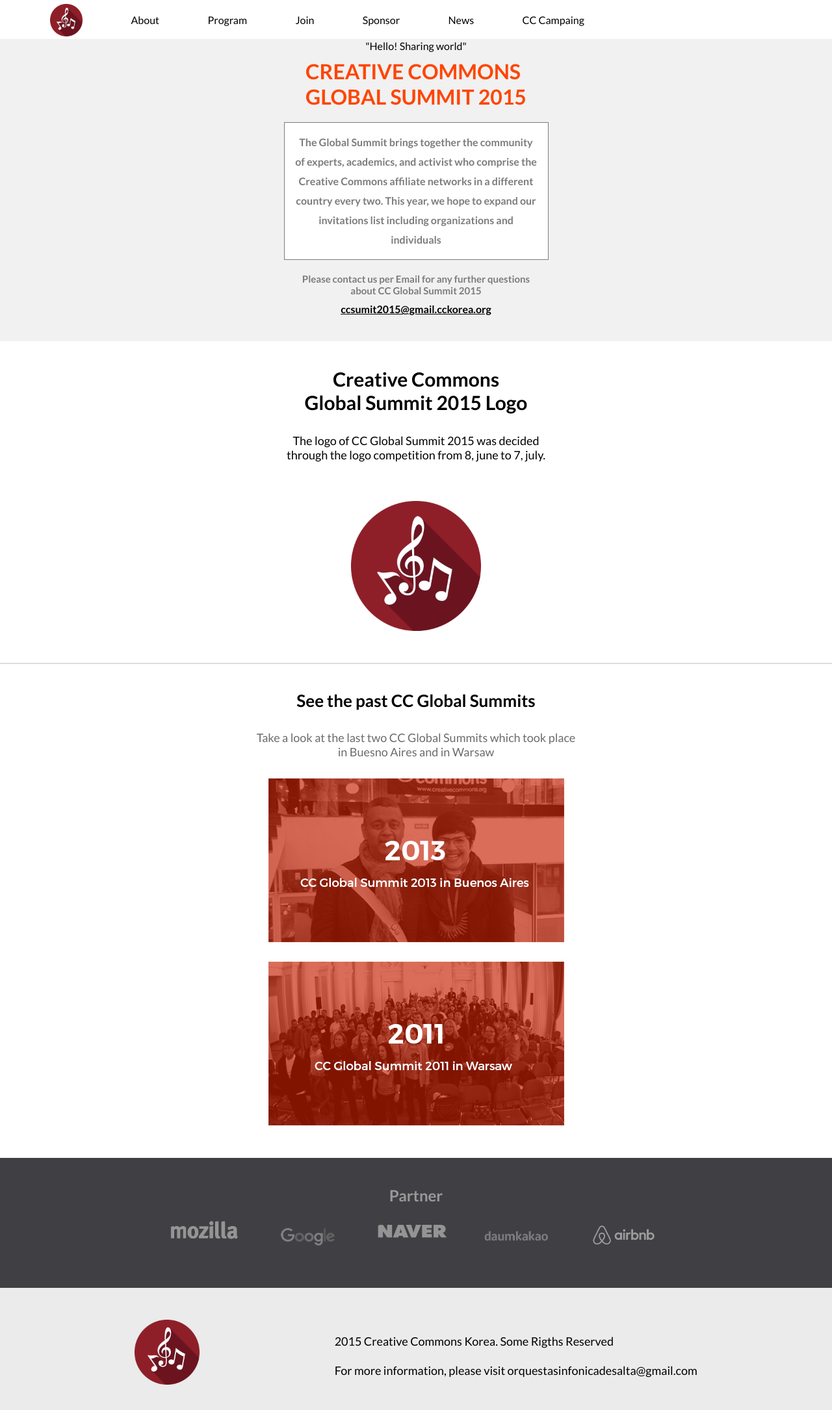
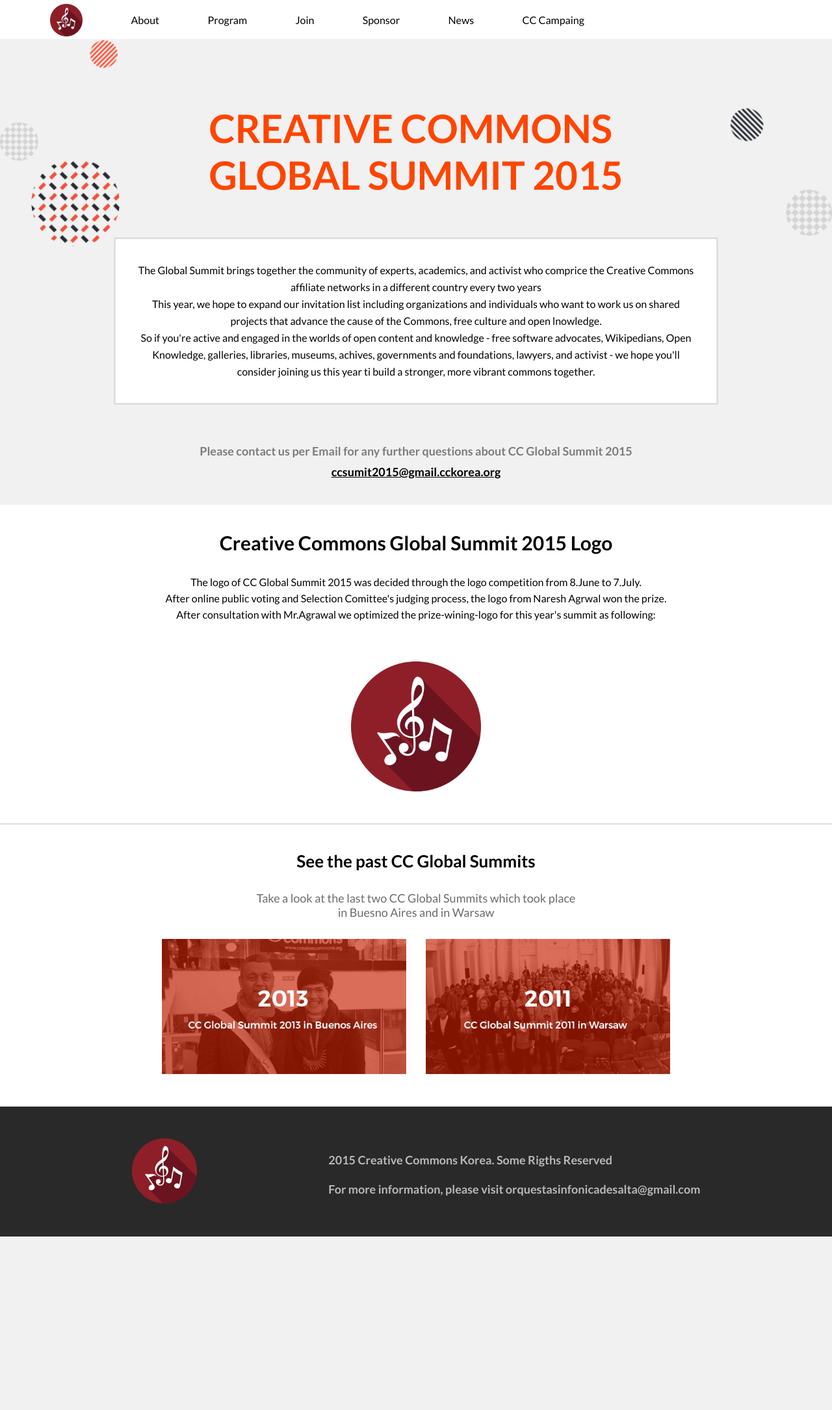
Before and after one commit to IsmaelMastronardi/Capstone1, a website: page about.html in a window 1280 px wide. Shown: the whole page at 65% size. After the commit the page ends 1903 px from the top, so only its background shows below. Drawn offline with Linux system fonts and the light colour scheme.

Commit message:
add about page design for desktop

```diff
--- a/about.html
+++ b/about.html
@@ -44,16 +44,31 @@
           This year, we hope to expand our invitations list including organizations
           and individuals
         </p>
-        <p class="conctactInfo">Please contact us per Email for any further questions <br/>
+        <p class="aboutDescriptionDesktop">
+          The Global Summit brings together the community of experts, academics, and activist who comprice the
+          Creative Commons <br/> affiliate networks in a different country every two years<br/>This year, we hope to expand our
+          invitation list including organizations and individuals who want to work us on shared <br/>
+          projects that advance the cause of the Commons, free culture and open lnowledge. <br/>So if you're active
+          and engaged in the worlds of open content and knowledge - free software advocates, Wikipedians, Open<br/>Knowledge,
+          galleries, libraries, museums, achives, governments and foundations, lawyers, and activist - we hope you'll <br/>
+          consider joining us this year ti build a stronger, more vibrant commons together.
+        </p>
+        <p class="conctactInfo">Please contact us per Email for any further questions <br class="breakMobile"/>
         about CC Global Summit 2015</p>
         <a class="email">ccsumit2015@gmail.cckorea.org</a>
       </div>
     </section>
     <section class="logoInfo">
       <div class="logoDescription">
-        <h2 class="logoDescriptionTitle">Creative Commons<br/> Global Summit 2015 Logo</h2>
+        <h2 class="logoDescriptionTitle">Creative Commons<br class="breakMobile"/> Global Summit 2015 Logo</h2>
         <p class="logoDescriptionText">The logo of CC Global Summit 2015 was decided <br/>
-          through the logo competition from 8, june to 7, july.</p>
+          through the logo competition from 8, june to 7, july.
+        </p>
+        <p class="logoDescriptionTextDesktop">The logo of CC Global Summit 2015 was decided through the logo
+          competition from 8.June to 7.July.<br/>After online public voting and Selection Comittee's judging
+          process, the logo from Naresh Agrwal won the prize. <br/>After consultation with Mr.Agrawal we optimized
+          the prize-wining-logo for this year's summit as following:
+        </p>
       </div>
       <div class="logoDiv">
         <img src="./assets/navbar/orchestraIcon.jpg" class="logoInfoLogo">
@@ -63,12 +78,14 @@
       <h2 class="pastConcertTitle">See the past CC Global Summits</h2>
       <p class="pastConcertDescription">Take a look at the last two CC Global Summits which took place <br/>
       in Buesno Aires and in Warsaw</p>
-      <img  class="pastConcertsImg" src="./assets/pastConcerts/pastConcert1.png">
-      <img  class="pastConcertsImg" src="./assets/pastConcerts/pastConcert2.png">
+      <div class="pastConcertsDiv">
+        <img  class="pastConcertsImg" src="./assets/pastConcerts/pastConcert1.png">
+        <img  class="pastConcertsImg" src="./assets/pastConcerts/pastConcert2.png">
+      </div>
     </section>
   </main>
   <footer class="aboutFooter">
-    <article class="sponsors">
+    <article class="sponsors aboutDisplay">
       <div class="sponsorTitleDiv">
         <p class="sponsorTitle">Partner</p>
       </div>
@@ -80,15 +97,16 @@
         <li class="sponsorListItem"><img src="./assets/footer/airbnbIcon.png" class="sponsorIconsAbout iconMargin iconSize"></li>
       </ul>
     </article>
-    <article class="license">
+    <article class="license aboutLicense">
       <div class="rigthsIcon">
         <img class="orchestraIconFooter" src="./assets/navbar/orchestraIcon.jpg">
       </div>
-      <div class="rigths">
+      <div class="rigths aboutRigths">
         <p class="rigthsDescription">2015 Creative Commons Korea.<br class="rigthsBreakMobile"/> Some Rigths Reserved</p>
         <p class="rigthsDesktop">For more information, please visit orquestasinfonicadesalta@gmail.com</p>
       </div>
     </article>
   </footer>
+  <script src="./scripts/mobileMenu.js"></script>
 </body>
 </html>
--- a/scripts/mobileMenu.js
+++ b/scripts/mobileMenu.js
@@ -2,6 +2,7 @@
 function deleteMenu() {
   const mobileNabvar = document.querySelector('.mobileNabvar');
   mobileNabvar.remove();
+  document.body.style.overflow = 'auto';
 }
 
 function createMenu() {
@@ -9,14 +10,15 @@
   mobileNabvar.classList.add('mobileNabvar');
   mobileNabvar.id = 'mobileNabvar';
   mobileNabvar.innerHTML = `
+  <button class="mobileMenuExit" id="mobileMenuBtn">X</button>
   <ul class="mobileNabvarList">
-    <li class="mobileNabvarListItem"><a>Program</a></li>
-    <li class="mobileNabvarListItem"><a>Musicians</a></li>
+    <li><a class="mobileNabvarListItem">Program</a></li>
+    <li><a class="mobileNabvarListItem">Musicians</a></li>
   </ul>
-  <button class="mobileMenuExit" id="mobileMenuBtn">X</button>
   `;
   document.body.appendChild(mobileNabvar);
   const menuExit = document.querySelector('#mobileMenuBtn');
   menuExit.addEventListener('click', deleteMenu);
+  document.body.style.overflow = 'hidden';
 }
 hamburgerMenu.addEventListener('click', createMenu);
--- a/styles/footer.css
+++ b/styles/footer.css
@@ -6,7 +6,7 @@
   background-color: rgb(63, 63, 68);
   color: white;
   font-size: 20px;
-  height: 200px;
+  height: 230px;
   width: 100%;
 }
 
@@ -91,4 +91,17 @@
   .rigthsBreakMobile {
     display: none;
   }
+
+  .aboutDisplay {
+    display: none;
+  }
+
+  .aboutLicense {
+    background-color: rgb(41, 41, 41);
+  }
+
+  .aboutRigths {
+    color: rgb(184, 184, 184);
+    font-weight: bold;
+  }
 }
--- a/styles/headline.css
+++ b/styles/headline.css
@@ -44,6 +44,9 @@
   display: flex;
   flex-direction: row;
   justify-content: center;
+  background-image: url(../assets/Headline/backgroundDesingAbout.png);
+  background-size: contain;
+  background-repeat: no-repeat;
 }
 
 .headlineDivAbout {
@@ -59,12 +62,12 @@
 }
 
 .pageTitleAbout {
-  font-size: 32px;
+  font-size: 34px;
   color: orangered;
 }
 
 .aboutDescription {
-  border: 1px solid;
+  border: 2px solid rgb(222, 222, 222);
   text-align: center;
   max-width: 375px;
   background-color: white;
@@ -74,6 +77,10 @@
   margin-bottom: 20px;
   line-height: 30px;
   font-weight: bold;
+}
+
+.aboutDescriptionDesktop {
+  display: none;
 }
 
 .conctactInfo {
@@ -114,4 +121,40 @@
   .places {
     font-size: 18px;
   }
+
+  .aboutDescription {
+    display: none;
+  }
+
+  .smallTitle {
+    display: none;
+  }
+
+  .pageTitleAbout {
+    font-size: 60px;
+    margin-top: 100px;
+  }
+
+  .aboutDescriptionDesktop {
+    display: initial;
+    text-align: center;
+    border: 3px solid rgb(224, 224, 224);
+    padding: 35px;
+    background-color: white;
+    margin-top: 60px;
+    margin-bottom: 60px;
+    line-height: 26px;
+  }
+
+  .breakMobile {
+    display: none;
+  }
+
+  .conctactInfo {
+    font-size: 18px;
+  }
+
+  .email {
+    font-size: 18px;
+  }
 }
--- a/styles/logoInfo.css
+++ b/styles/logoInfo.css
@@ -32,3 +32,18 @@
 .logoInfoLogo {
   width: 200px;
 }
+
+.logoDescriptionTextDesktop {
+  display: none;
+}
+
+@media only screen and (min-width: 768px) {
+  .logoDescriptionText {
+    display: none;
+  }
+
+  .logoDescriptionTextDesktop {
+    display: inherit;
+    line-height: 25px;
+  }
+}
--- a/styles/navbar.css
+++ b/styles/navbar.css
@@ -33,14 +33,37 @@
   left: 0;
   right: 0;
   z-index: 999;
+  display: flex;
+  flex-direction: column;
+  gap: 10px;
+  padding-left: 20px;
+  padding-top: 40px;
 }
 
 .mobileNabvarList {
   list-style: none;
+  padding: 0;
+  display: flex;
+  flex-direction: column;
+  gap: 60px;
 }
 
 .mobileNabvarListItem {
+  font-size: 30px;
+  font-weight: bold;
+}
 
+.mobileMenuExit {
+  width: 40px;
+  height: 40px;
+  position: absolute;
+  right: 0;
+  top: 0;
+  margin-top: 10px;
+  margin-right: 10px;
+  background-color: rgb(224, 224, 224);
+  border: 1px solid rgb(196, 196, 196);
+  border-radius: 3px;
 }
 
 @media only screen and (min-width: 768px) {
--- a/styles/pastConecerts.css
+++ b/styles/pastConecerts.css
@@ -5,7 +5,7 @@
   justify-content: center;
   align-items: center;
   text-align: center;
-  border-top: 2px solid rgb(223, 222, 222);
+  border-top: 2px solid rgb(222, 222, 222);
   padding-top: 40px;
   padding-bottom: 50px;
   gap: 30px;
@@ -20,7 +20,28 @@
   color: rgb(107, 107, 107);
 }
 
+.pastConcertsDiv {
+  display: flex;
+  flex-direction: column;
+  justify-content: center;
+  align-items: center;
+  gap: 30px;
+}
+
 .pastConcertsImg {
   width: 80%;
   max-width: 455px;
 }
+
+@media only screen and (min-width: 768px) {
+  .pastConcertsDiv {
+    display: flex;
+    flex-direction: row;
+    gap: 30px;
+  }
+
+  .pastConcertsImg {
+    width: 40%;
+    max-width: 455px;
+  }
+}
```
Also changed, not shown: assets/Headline/backgroundDesingAbout.png (added).
